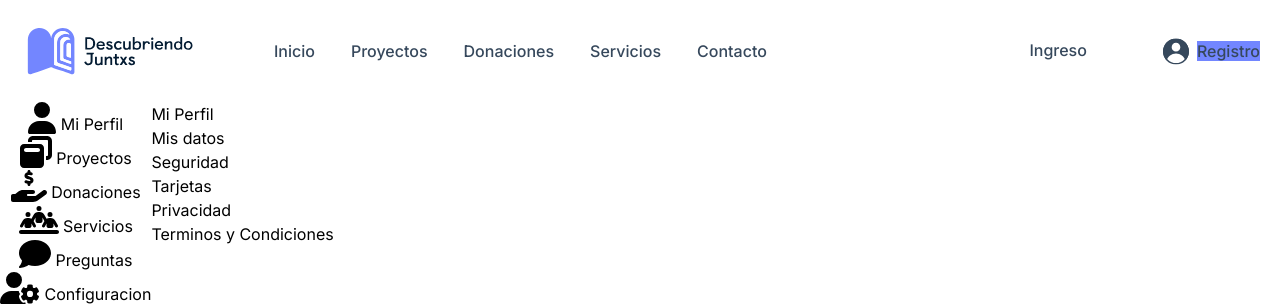
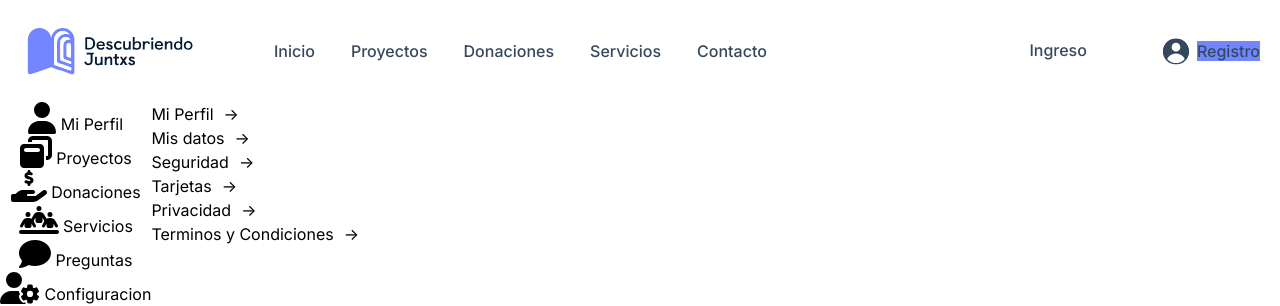
Before and after one commit to Grivarol69/descubriendoJuntxs, a Next.js app in the folder client/: page /pages/user/myprofile in a window 1280 px wide. Shown: the top 306 px of the page. Built offline with nearby package versions, Linux system fonts and the light colour scheme.

Commit message:
boton flecha

```diff
--- a/client/app/components/footer/footer.tsx
+++ /dev/null
@@ -1,33 +0,0 @@
-'use client'
-import { FontAwesomeIcon } from '@fortawesome/react-fontawesome'
-import { faFacebook, faYoutube, faInstagram, faLinkedin } from '@fortawesome/free-brands-svg-icons'
-import style from './footer.module.css'
-
-const Footer = () => {
-    return (
-        <div>
-            <footer className={style.footer}>
-                <p>© 2023 SoyHenry. All Rights Reserved.</p>
-                <div className={style.socialMedia}>
-                    <a href="https://www.instagram.com/descubriendojuntxs/" target="_blank">
-                        <FontAwesomeIcon icon={faInstagram} size='2x' />
-                    </a>
-                    <a href="https://www.facebook.com/people/Descubriendo-Juntxs/100083237715538/?mibextid=LQQJ4d" target="_blank">
-                        <FontAwesomeIcon icon={faFacebook} size='2x' />
-                    </a>
-                    <a href="https://www.youtube.com/channel/UCryZ0iZXr3HSkKcJR14_LAg" target="_blank">
-                        <FontAwesomeIcon icon={faYoutube} size='2x' />
-                    </a>
-                    <a href="https://www.linkedin.com/company/descubriendo-juntxs/" target="_blank">
-                        <FontAwesomeIcon icon={faLinkedin} size='2x' />
-                    </a>
-                    <a href="https://www.tiktok.com/@descubriendojuntxs" target="_blank">
-                        Icono de TikTok
-                    </a>
-                </div>
-            </footer>
-        </div>
-    )
-}
-
-export default Footer;
--- a/client/app/pages/signin/page.tsx
+++ b/client/app/pages/signin/page.tsx
@@ -1,7 +1,6 @@
 'use client'
 import Link from "next/link";
 import { FormEvent, useState } from "react";
-import Footer from "@/app/components/footer/footer";
 import style from './signin.module.css'
 import Image from "next/image";
 import googleLogo from '../../../public/googleLogo.png'
@@ -59,7 +58,7 @@ const SignInPage = () => {
                                 <button className={style.buttonFull} type="submit"> Iniciar Sesión </button>
 
                                 <button className={style.buttonGoogle} onClick={handleGoogleSignIn}>
-                                  <img src={googleLogo.src} style={{width: '3rem'}} alt="google" /> Iniciar Sesión Con Google</button>
+                                    <img src={googleLogo.src} style={{ width: '3rem' }} alt="google" /> Iniciar Sesión Con Google</button>
                             </div>
                         </form>
                     </div>
--- a/client/app/pages/user/layout.tsx
+++ b/client/app/pages/user/layout.tsx
@@ -1,4 +1,4 @@
-import UserProfile from "@/app/components/user profile/profile";
+import UserProfile from "@/components/UserProfile/profile";
 import style from './layout.module.css'
 
 export default function RootLayout({
--- /dev/null
+++ b/client/app/pages/user/myprofile/myProfile.module.css
@@ -0,0 +1,3 @@
+.arrow {
+    margin-left: 10px;
+}
--- a/client/app/pages/user/myprofile/page.tsx
+++ b/client/app/pages/user/myprofile/page.tsx
@@ -1,15 +1,39 @@
 'use client'
-import RootLayout from "../layout"
+import style from './myProfile.module.css'
 
 const Profile = () => {
     return (
         <div>
-            <h1>Mi Perfil</h1>
-            <h2>Mis datos</h2>
-            <h2>Seguridad</h2>
-            <h2>Tarjetas</h2>
-            <h2>Privacidad</h2>
-            <h2>Terminos y Condiciones</h2>
+            <h1>Mi Perfil
+                <button >
+                    <span className={style.arrow}>-&gt;</span>
+                </button>
+            </h1>
+            <h2>Mis datos
+                <button >
+                    <span className={style.arrow}>-&gt;</span>
+                </button>
+            </h2>
+            <h2>Seguridad
+                <button >
+                    <span className={style.arrow}>-&gt;</span>
+                </button>
+            </h2>
+            <h2>Tarjetas
+                <button >
+                    <span className={style.arrow}>-&gt;</span>
+                </button>
+            </h2>
+            <h2>Privacidad
+                <button >
+                    <span className={style.arrow}>-&gt;</span>
+                </button>
+            </h2>
+            <h2>Terminos y Condiciones
+                <button >
+                    <span className={style.arrow}>-&gt;</span>
+                </button>
+            </h2>
         </div>
     )
 }
```
Also changed, not shown: client/app/components/footer/footer.module.css (deleted, +0 -25 lines), client/components/UserProfile/profile.module.css (renamed from client/app/components/user profile/profile.module.css), client/components/UserProfile/profile.tsx (renamed from client/app/components/user profile/profile.tsx).
